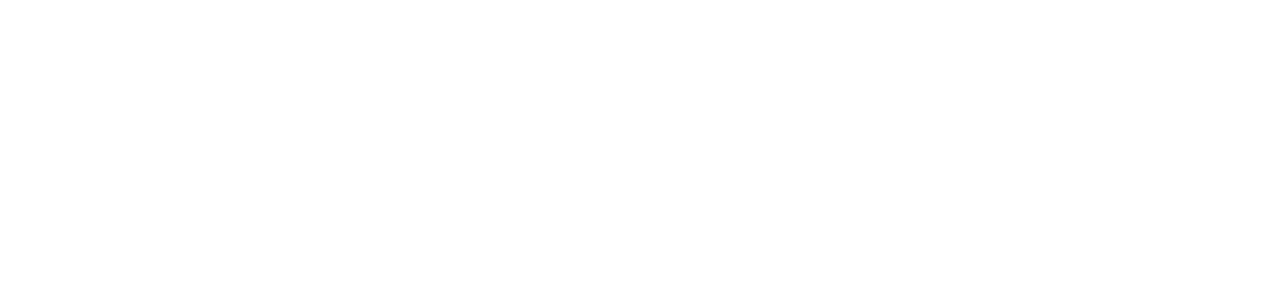
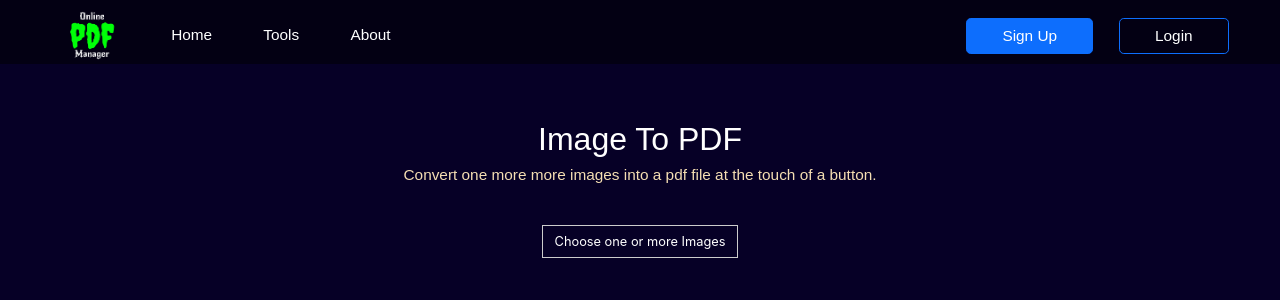
Before and after one commit to qureshi-h/pdf-manipulator, a React (Create React App) app in the folder frontend/: page /imagetopdf in a window 1280 px wide. Before the commit this address had no page. Shown: the top 300 px of the page. Built offline with nearby package versions, Linux system fonts and the light colour scheme; a web font is replaced by a local one.

Commit message:
added image to pdf page

```diff
--- a/frontend/src/App.js
+++ b/frontend/src/App.js
@@ -6,6 +6,7 @@
 import { MergePage } from "./Pages/MergePage";
 import { PDFToImagePage } from "./Pages/PDFToImagePage";
 import { LandingPage } from "./Pages/LandingPage";
+import { ImageToPDFPage } from "./Pages/ImageToPDFPage";
 
 function App() {
     return (
@@ -24,6 +25,11 @@
                         path="/pdftoimage"
                         element={<PDFToImagePage />}
                     />
+                    <Route
+                        exact
+                        path="/imagetopdf"
+                        element={<ImageToPDFPage />}
+                    />
                 </Routes>
             </BrowserRouter>
         </div>
--- /dev/null
+++ b/frontend/src/Components/ImageToPDF/UploadImages.js
@@ -0,0 +1,96 @@
+import React, { useState } from "react";
+
+export const UploadImages = ({ setImages, setLoading }) => {
+    const [selectedFiles, setSelectedFiles] = useState([]);
+    const [isSelected, setIsSelected] = useState(false);
+
+    const changeHandler = (event) => {
+        const files = Array.from(event.target.files).filter(
+            (file) => file.type.split("/")[0] === "image"
+        );
+        if (files.length > 0) {
+            setSelectedFiles(files);
+            setIsSelected(true);
+        }
+    };
+
+    const handleUpload = () => {
+        setLoading(true);
+        const formData = new FormData();
+
+        formData.append("id", 0);
+        formData.append("projectName", "ImageToPDF");
+
+        for (let i = 0; i < selectedFiles.length; i++) {
+            formData.append("images", selectedFiles[i]);
+        }
+
+        fetch(
+            "https://server-online-pdf-manager.herokuapp.com/pdf/imageToPDF/addImage",
+            {
+                method: "POST",
+                body: formData,
+            }
+        )
+            .then((response) => response.json())
+            .then((data) => {
+                if (data.status_code === 200) {
+                    setImages(data.images);
+                    setLoading(false);
+                } else alert(data.status_message);
+            });
+    };
+
+    return (
+        <div className="uploadFile">
+            <h2 className="centerText" style={{ color: "white" }}>
+                Image To PDF
+            </h2>
+            <h4 className="centerText" style={{ color: "wheat" }}>
+                Convert one more more images into a pdf file at the touch of a
+                button.
+            </h4>
+            <div className="uploadContainer">
+                <label
+                    htmlFor="file-upload"
+                    className="custom-file-upload uploadInput"
+                >
+                    <i className="fa fa-cloud-upload"></i>Choose one or more
+                    Images
+                </label>
+                <input
+                    id="file-upload"
+                    type="file"
+                    onChange={changeHandler}
+                    multiple
+                />
+
+                {isSelected && (
+                    <h4 className="uploadText">
+                        {selectedFiles[0].name}
+                        {selectedFiles.length > 1
+                            ? ` and ${selectedFiles.length - 1} more`
+                            : ""}
+                    </h4>
+                )}
+
+                {isSelected && (
+                    <button
+                        type="button"
+                        className="btn btn-light uploadButton"
+                        onClick={handleUpload}
+                    >
+                        <h4
+                            style={{
+                                color: "black",
+                                margin: "auto 1vw auto 1vw",
+                            }}
+                        >
+                            Upload
+                        </h4>
+                    </button>
+                )}
+            </div>
+        </div>
+    );
+};
--- a/frontend/src/Components/LandingPage/Tools.js
+++ b/frontend/src/Components/LandingPage/Tools.js
@@ -6,6 +6,7 @@
 
 import reorder from "../../res/Reorder.png";
 import merge from "../../res/Merge.png";
+import imageToPdf from "../../res/image_to_pdf.png";
 import pdfToImage from "../../res/pdf_to_image.png";
 
 export const Tools = () => {
@@ -35,6 +36,15 @@
 
                     <Grid item xs={12} sm={6} md={4} lg={3}>
                         <Tool
+                            title="Image To PDF"
+                            description="Convert one more more images into a pdf file at the touch of a button."
+                            image={imageToPdf}
+                            link="/imagetopdf"
+                        />
+                    </Grid>
+
+                    <Grid item xs={12} sm={6} md={4} lg={3}>
+                        <Tool
                             title="PDF to Image"
                             description="Convert PDFs to Images and easily download one or more of them."
                             image={pdfToImage}
--- a/frontend/src/Components/PDFToImage/DisplayImages.js
+++ b/frontend/src/Components/PDFToImage/DisplayImages.js
@@ -1,5 +1,4 @@
 import React, { useState, useEffect } from "react";
-import fileSaver from "file-saver";
 import { Grid } from "@mui/material";
 import { scroller } from "react-scroll";
 import { DisplayImage } from "./DisplayImage";
@@ -16,7 +15,6 @@
                 a.download = "images.zip";
                 a.click();
             });
-            //window.location.href = response.url;
         });
     };
 
--- a/frontend/src/Components/ReorganisePDF/DisplayImages.js
+++ b/frontend/src/Components/ReorganisePDF/DisplayImages.js
@@ -23,7 +23,7 @@
 
     const assignImages = () => {
         const images = [];
-        for (var i = 0; i < pdfImages.length - 1; i++) {
+        for (var i = 0; i < pdfImages.length; i++) {
             images.push({ id: uuid(), image: pdfImages[i] });
         }
         SetImages(images);
--- /dev/null
+++ b/frontend/src/Pages/ImageToPDFPage.js
@@ -0,0 +1,42 @@
+import React, { useState } from "react";
+import { Helmet } from "react-helmet";
+import { Loader } from "../Components/UIElements/Loader";
+
+import { NavigationBar } from "../Components/UIElements/NavigationBar";
+import { UploadImages } from "../Components/ImageToPDF/UploadImages";
+import { DisplayFile } from "../Components/ReorganisePDF/DisplayFile";
+import { DisplayImages } from "../Components/ReorganisePDF/DisplayImages";
+
+export const ImageToPDFPage = () => {
+    const [loading, setLoading] = useState(false);
+    const [images, setImages] = useState([]);
+    const [outFile, setOutFile] = useState(null);
+
+    return (
+        <div>
+            <Helmet>
+                <title>Online PDF Manager | Image to PDF</title>
+                <style>{"body { background-color: #060026; }"}</style>
+            </Helmet>
+
+            <NavigationBar />
+            <UploadImages setLoading={setLoading} setImages={setImages} />
+
+            {loading ? (
+                <Loader />
+            ) : (
+                <div>
+                    {images.length > 0 && !outFile && (
+                        <DisplayImages
+                            pdfImages={images}
+                            setOutFile={setOutFile}
+                            setLoading={setLoading}
+                        />
+                    )}
+
+                    {outFile && <DisplayFile file={outFile} />}
+                </div>
+            )}
+        </div>
+    );
+};
```
Also changed, not shown: 2 other files (tests, documents, lock files or other folders).
